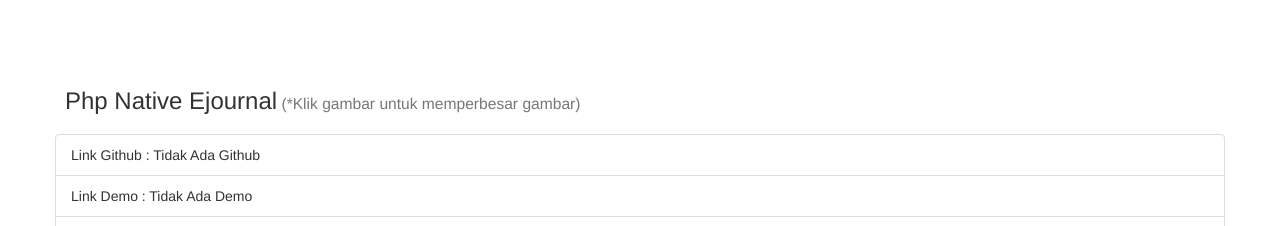
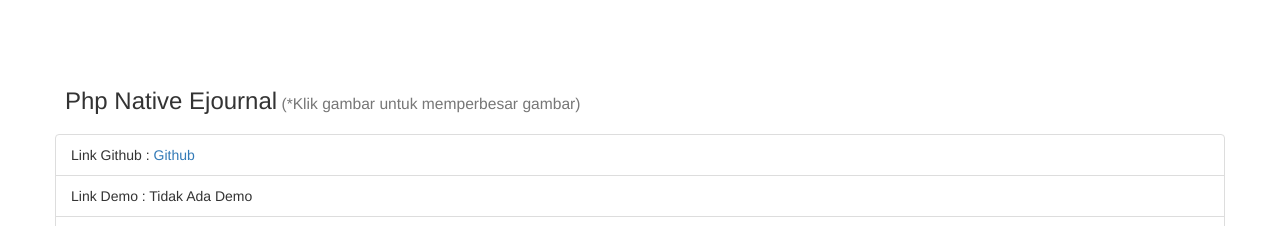
Before and after one commit to litondev/litondev.github.io, a plain HTML site: page index.html in a window 1280 px wide. Shown: the part 845-1071 px from the top of the page. Drawn offline with Linux system fonts and the light colour scheme.

Commit message:
penambahan link github

```diff
--- a/index.html
+++ b/index.html
@@ -182,7 +182,7 @@ function showPorto(id){
 							var Obj = {
 								id : 'php-native-ejournal-function',
 								title : 'Php Native Ejournal',
-								github : '',
+								github : 'https://github.com/litondev/php-native-ejournal',
 								demo : '',
 								youtube : '',
 								url : 'img/php/ejournal/'
@@ -252,7 +252,7 @@ function showPorto(id){
 								title : "CodeIgniter 4 Chat",
 								github : "https://github.com/litondev/codeigniter-4-chat-ajax",
 								demo : "",
-								youtube : "",
+								youtube : "https://www.youtube.com/watch?v=-KzTPQLE4LQ&t=80s",
 								url : "img/codeigniter/chat-ajax-polling/"
 							}
 
```
